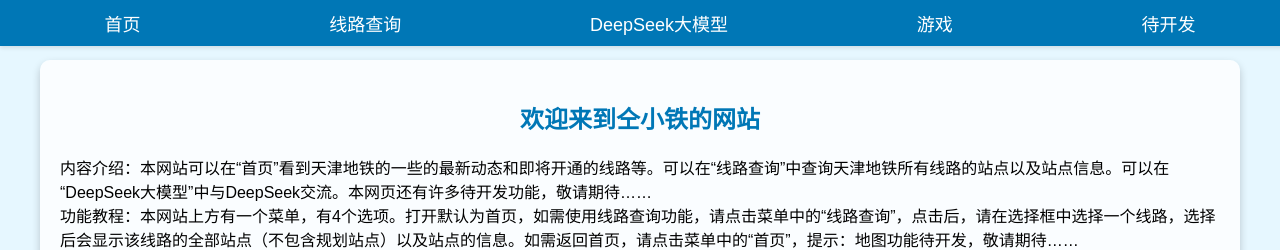
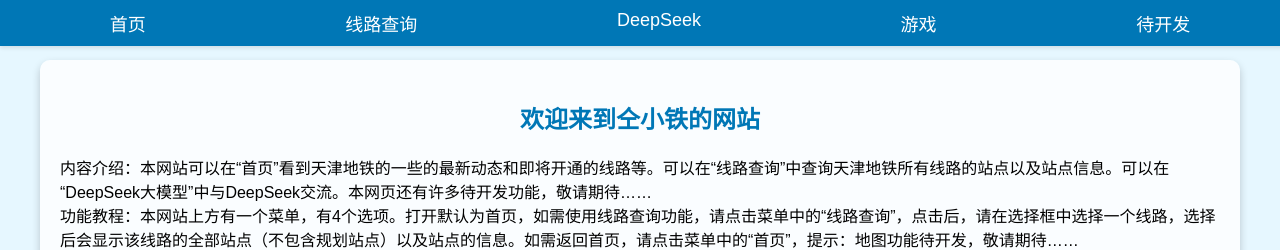
Before and after one commit to xdedgg/txt, a plain HTML site: page index.html in a window 1280 px wide. Shown: the top 250 px of the page. Drawn offline with Linux system fonts and the light colour scheme.

Commit message:
Update index.html

```diff
--- a/index.html
+++ b/index.html
@@ -12,7 +12,7 @@
         <ul>
             <li><a href="#home" data-target="home">首页</a></li>
             <li><a href="#line-query" data-target="line-query">线路查询</a></li>
-            <li><a href="#deepseek" data-target="deepseek">DeepSeek大模型</a></li>
+            <li><a href="#deepseek" data-target="deepseek">DeepSeek</a></li>
             <li><a href="#game" data-target="game">游戏</a></li>
             <li><a href="#todo" data-target="todo">待开发</a></li>
         </ul>
```
